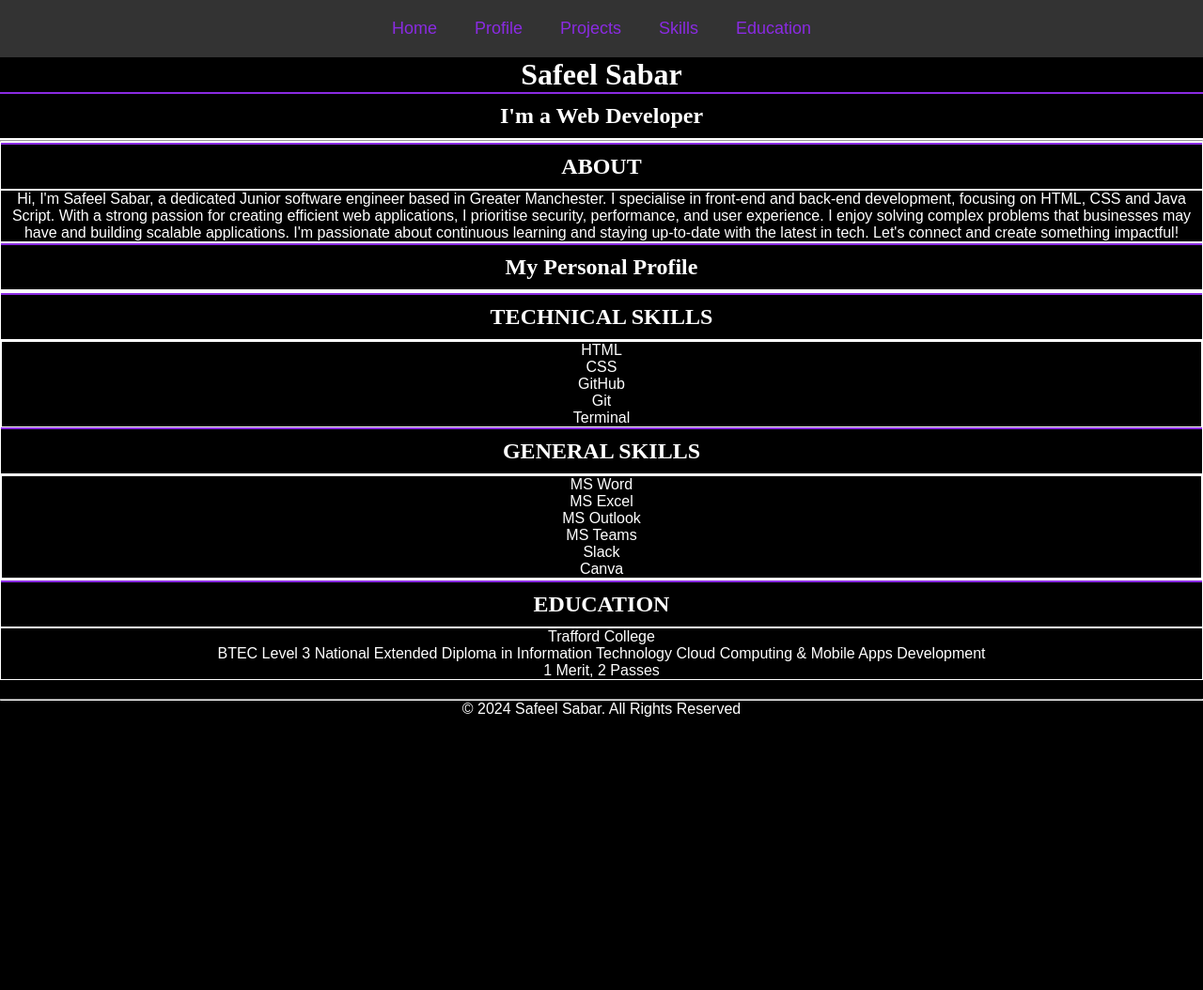
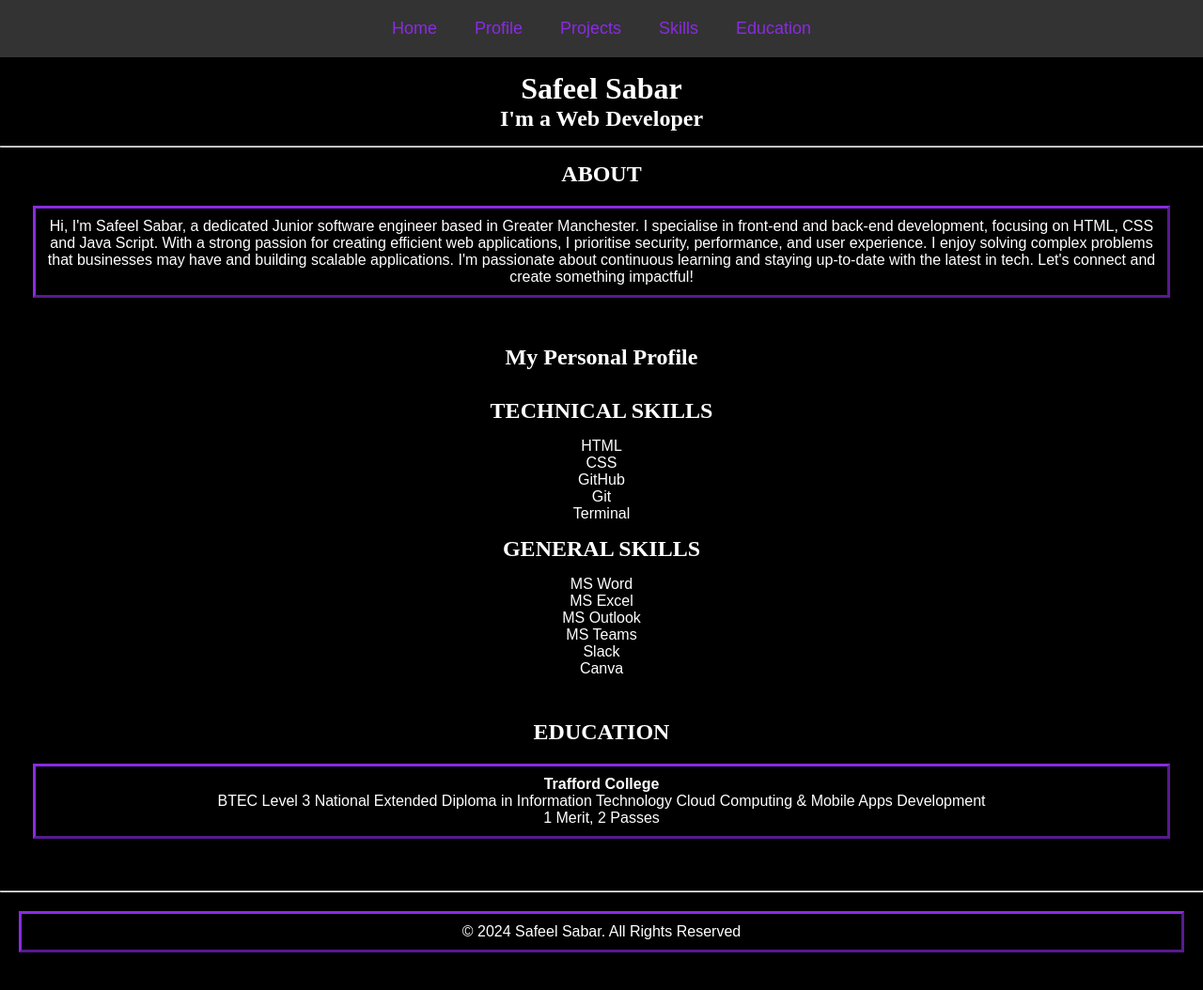
Before and after one commit to safeelsabir02/safeelsabir02.github.io, a plain HTML site: page index.html in a window 1280 px wide. Shown: the whole page at 94% size. Before the commit the page ends 800 px from the top, so only its background shows below. Drawn offline with Linux system fonts and the light colour scheme.

Commit message:
removed extra borders, section divisions and added necessary borders to paragraphs.

```diff
--- a/index.html
+++ b/index.html
@@ -33,21 +33,32 @@
 
         </nav>
 
-        <main id="main">
-            <h1>Safeel Sabar</h1>
-            <h2>I'm a Web Developer</h2>
+        <main>
+            <div class="introduction">
+                <h1>Safeel Sabar</h1>
+                <h2>I'm a Web Developer</h2>
+            </div>
 
             <hr>
         </main>
 
+<!--------------------- Profile Section ------------------>
+
         <section id="profile">
+            <div class="box">
             <h2>ABOUT</h2>
             <p>Hi, I'm Safeel Sabar, a dedicated Junior software engineer based in Greater Manchester. I specialise in front-end and back-end development, focusing on HTML, CSS and Java Script. With a strong passion for creating efficient web applications, I prioritise security, performance, and user experience. I enjoy solving complex problems that businesses may have and building scalable applications. I'm passionate about continuous learning and staying up-to-date with the latest in tech. Let's connect and create something impactful!</p>
+            </div>
         </section>
+
+<!----------------------Projects Section ----------------->
 
         <section id="projects">
             <h2>My Personal Profile</h2>
         </section>
+
+
+<!---------------------- Skills Section ------------------>
 
         <section id="skills">
             <h2>TECHNICAL SKILLS</h2>
@@ -75,7 +86,7 @@
 
             <h2>GENERAL SKILLS</h2>
             <section class="skill-card">
-                <div>
+                <div class="the-skill">
                     MS Word
                 </div>
 
@@ -101,14 +112,18 @@
         </section>
         </section>
 
+<!----------------------Education Section ---------------->
+
         <section id="education">
             <h2>EDUCATION</h2>
-            <p>Trafford College</p>
-            <p>BTEC Level 3 National Extended Diploma in Information Technology Cloud Computing & Mobile Apps Development</p>
-            <p>1 Merit, 2 Passes</p>
+            <p> <b>Trafford College</b> <br>
+            BTEC Level 3 National Extended Diploma in Information Technology Cloud Computing & Mobile Apps Development <br>
+            1 Merit, 2 Passes</p>
         </section>
 
-        <footer>
+<!------------------------ Footer ------------------------>
+
+        <footer class=footer>
             <hr>
             <p> &copy; 2024 Safeel Sabar. All Rights Reserved</p>
         </footer>
--- a/style.css
+++ b/style.css
@@ -6,6 +6,12 @@
     margin: 0;
     box-sizing: border-box;
 
+}
+
+.introduction{
+    padding-top: 15px;
+    padding-bottom: 15px;
+    padding-inline: 20px;
 }
 
 body{
@@ -26,6 +32,11 @@ h2{
 p{
     color: white;
     font-family: sans-serif;
+    border: 3px outset #8a2be2;
+    padding: 10px;
+    margin: 20px;
+
+
 }
 
 div{
@@ -35,14 +46,15 @@ div{
 }
 
 section{
-    border: 1px solid;
+    /* border: 1px solid; */
+    padding: 15px;
     background-color: black;
 }
 h2{
-    border-bottom: 2px solid;
+    /* border-bottom: 2px solid;
     border-top: 2.8px solid blueviolet;
     background-color: black;
-    padding: 10px;
+    padding: 10px; */
     font-family: italic;
 
 
@@ -60,12 +72,19 @@ h2{
     padding: 20px 0;
 }
 
+.box{
+
+
+}
+
 /* ------------------ Navigation Bar style------------- */
 .navbar {
     list-style: none;
     display: flex;
     justify-content: center; /* center the items horizontally */
     background-color: #333;
+
+
 
 }
 
```
